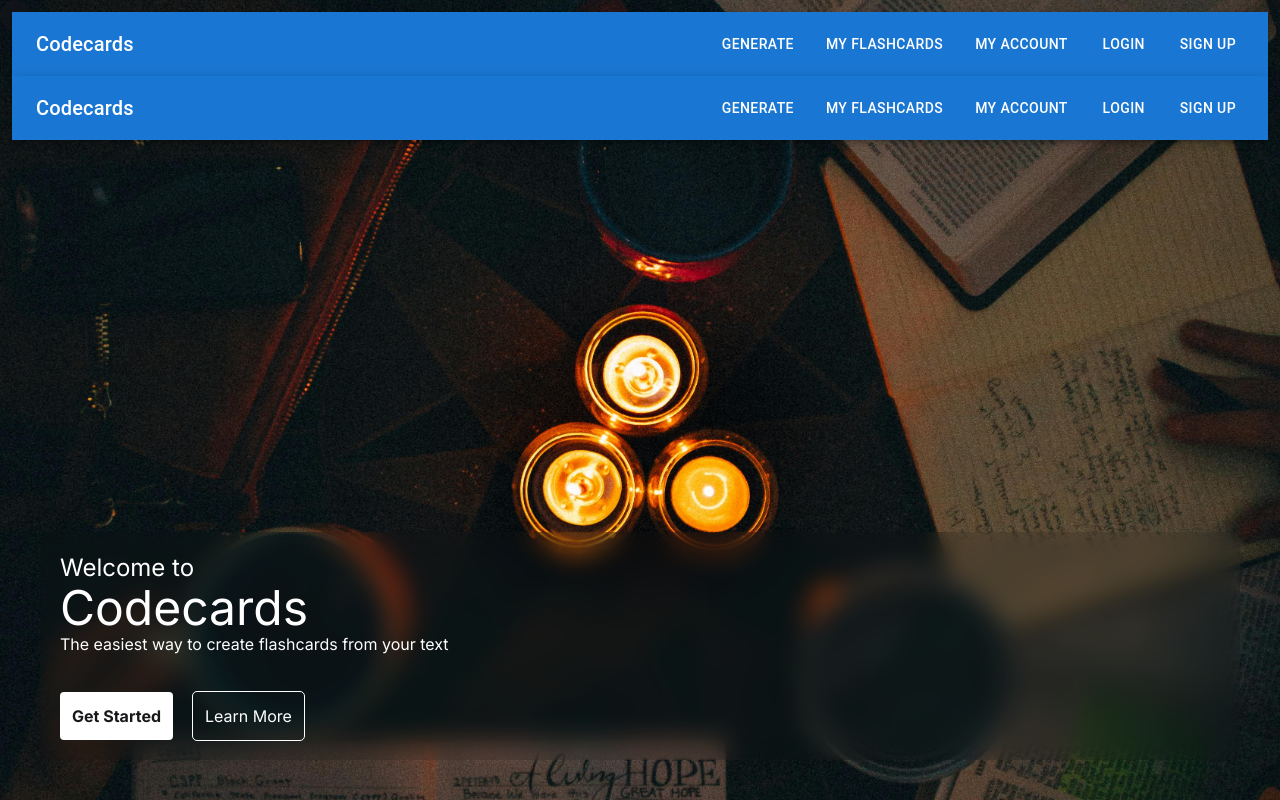
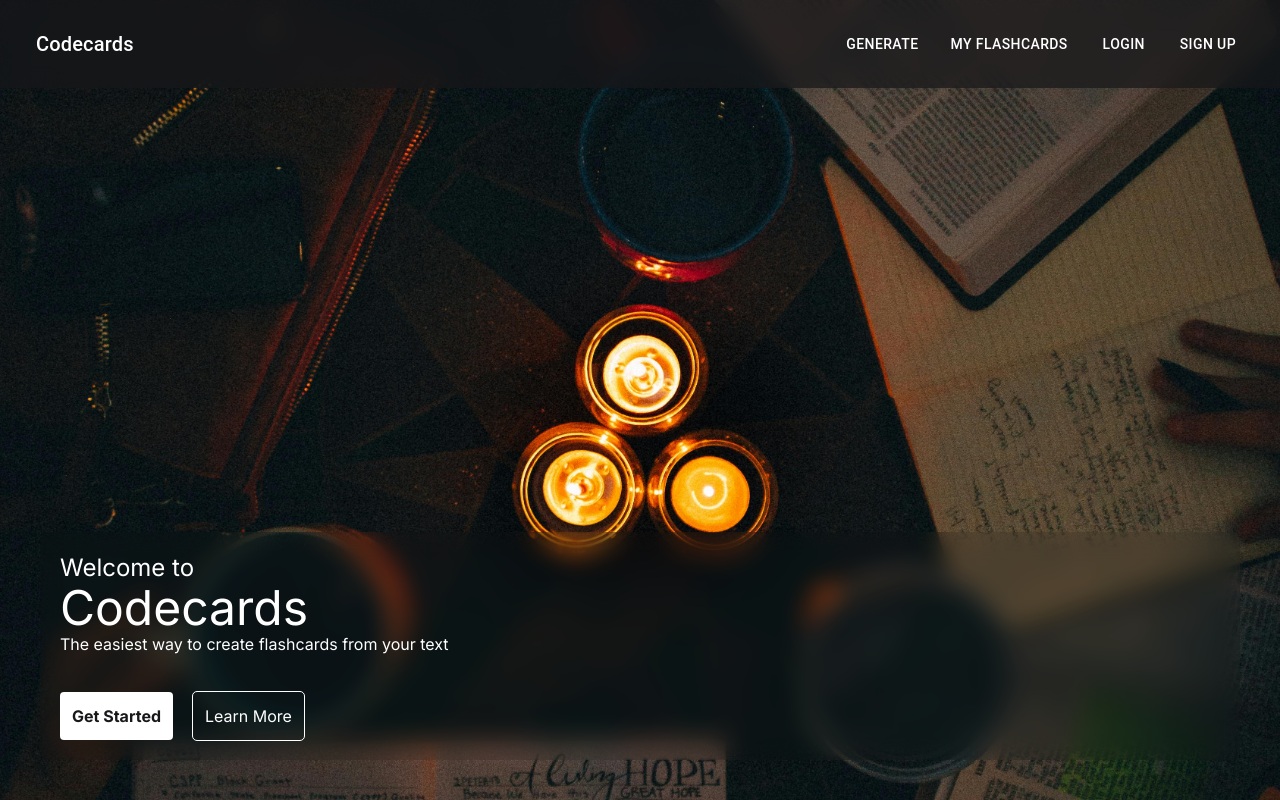
Before and after one commit to Team-S-I-R/codecards, a Next.js app: page / in a window 1280 px wide. Built offline with nearby package versions, Linux system fonts and the light colour scheme; no server answers.

Commit message:
header update

```diff
--- a/app/fc-components/header.tsx
+++ b/app/fc-components/header.tsx
@@ -13,11 +13,10 @@ export default function FcHeader() {
 
   return (
     <>
-      <AppBar
-        position="static"
-        className="bg-zinc-900/70 backdrop-blur-md text-white"
+      <div
+        className="fixed hidden sm:flex left-0 top-0 p-3 w-full bg-zinc-900/70 justify-between backdrop-blur-md text-white"
       >
-        <Toolbar className="flex justify-between items-center">
+        <Toolbar className="flex w-full justify-between items-center">
           <Typography variant="h6" className="flex-grow">
             <a href="/" className="text-white">
               Codecards
@@ -31,10 +30,12 @@ export default function FcHeader() {
             <Button color="inherit" className="hover:text-gray-300">
               <a href="/flashcards">My Flashcards</a>
             </Button>
-            <Button color="inherit" className="hover:text-gray-300">
+            {/* <Button color="inherit" className="hover:text-gray-300">
               <a href="#">My Account</a>
-            </Button>
+            </Button> */}
           </div>
+
+
 
           <div className="flex gap-4 ml-4">
             <SignedOut>
@@ -50,14 +51,15 @@ export default function FcHeader() {
             </SignedIn>
           </div>
         </Toolbar>
-      </AppBar>
+      </div>
+
 
       {/* Mobile Header */}
-      <AppBar
-        position="static"
-        className="bg-zinc-900/70 backdrop-blur-md text-white sm:hidden"
+      <div
+        className="fixed sm:hidden left-0 top-0 w-full  p-2 bg-zinc-900/70 backdrop-blur-md text-white sm:hidden"
       >
-        <Toolbar className="flex justify-between items-center">
+        <Toolbar className="flex  w-full justify-between items-center">
+
           <Typography variant="h6" className="flex-grow">
             <a href="/" className="text-white">
               Codecards
@@ -71,9 +73,9 @@ export default function FcHeader() {
             <Button color="inherit" className="hover:text-gray-300">
               <a href="/flashcards">My Flashcards</a>
             </Button>
-            <Button color="inherit" className="hover:text-gray-300">
+            {/* <Button color="inherit" className="hover:text-gray-300">
               <a href="#">My Account</a>
-            </Button>
+            </Button> */}
           </div>
 
           <div className="flex gap-4 ml-4">
@@ -90,7 +92,7 @@ export default function FcHeader() {
             </SignedIn>
           </div>
         </Toolbar>
-      </AppBar>
+      </div>
     </>
   );
 }
```
